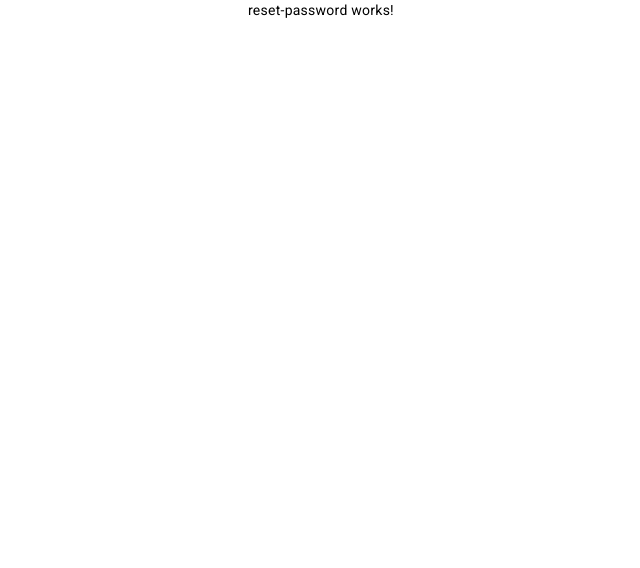
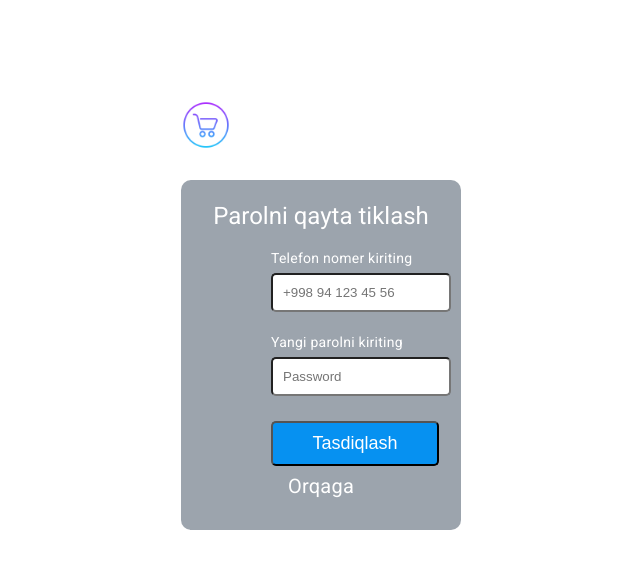
Before and after one commit to bahriddin-abdusalomov/baraka-savdo-admin-panel, an Angular app in the folder admin-panel/: page /reset in a window 1280 px wide. Shown: the top 568 px of the page, without its empty margins (319-959 px from the left). Built offline with nearby package versions, Linux system fonts and the light colour scheme.

Commit message:
updated reset password component

```diff
--- a/admin-panel/src/app/pages/auth-module/reset-password/reset-password.component.html
+++ b/admin-panel/src/app/pages/auth-module/reset-password/reset-password.component.html
@@ -1 +1,26 @@
-<p>reset-password works!</p>
+<!-- reset-password.component.html -->
+
+<div class="reset-password-container">
+    <!-- First inner div -->
+    <div class="logo-text-container">
+
+      <img src="../../../../assets/images/logo/cart_2.png" alt="Logo">
+      <p>BARAKA SAVDO</p>
+    </div>
+
+    <!-- Second inner div with blurred background -->
+    <div class="blur-background">
+      <!-- Reset password form -->
+      <h1>Parolni qayta tiklash</h1>
+
+      <label for="phone">Telefon nomer kiriting</label>
+      <input type="text" id="phone" placeholder="+998 94 123 45 56">
+
+      <label for="password">Yangi parolni kiriting</label>
+      <input type="password" id="password" placeholder="Password">
+
+      <button type="button" class="continue-button">Tasdiqlash</button>
+
+      <p><a href="#">Orqaga</a></p>
+    </div>
+  </div>
```
